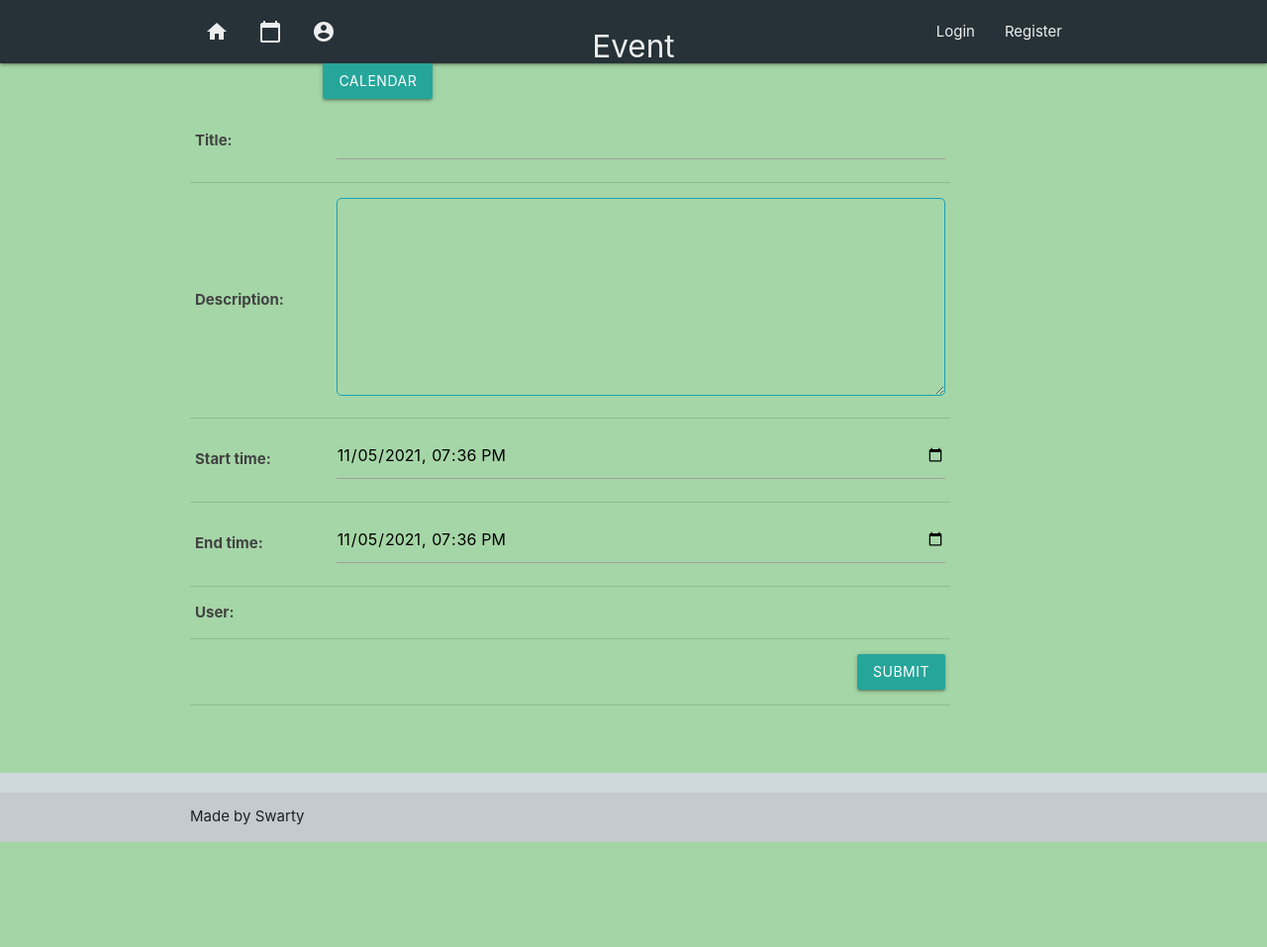
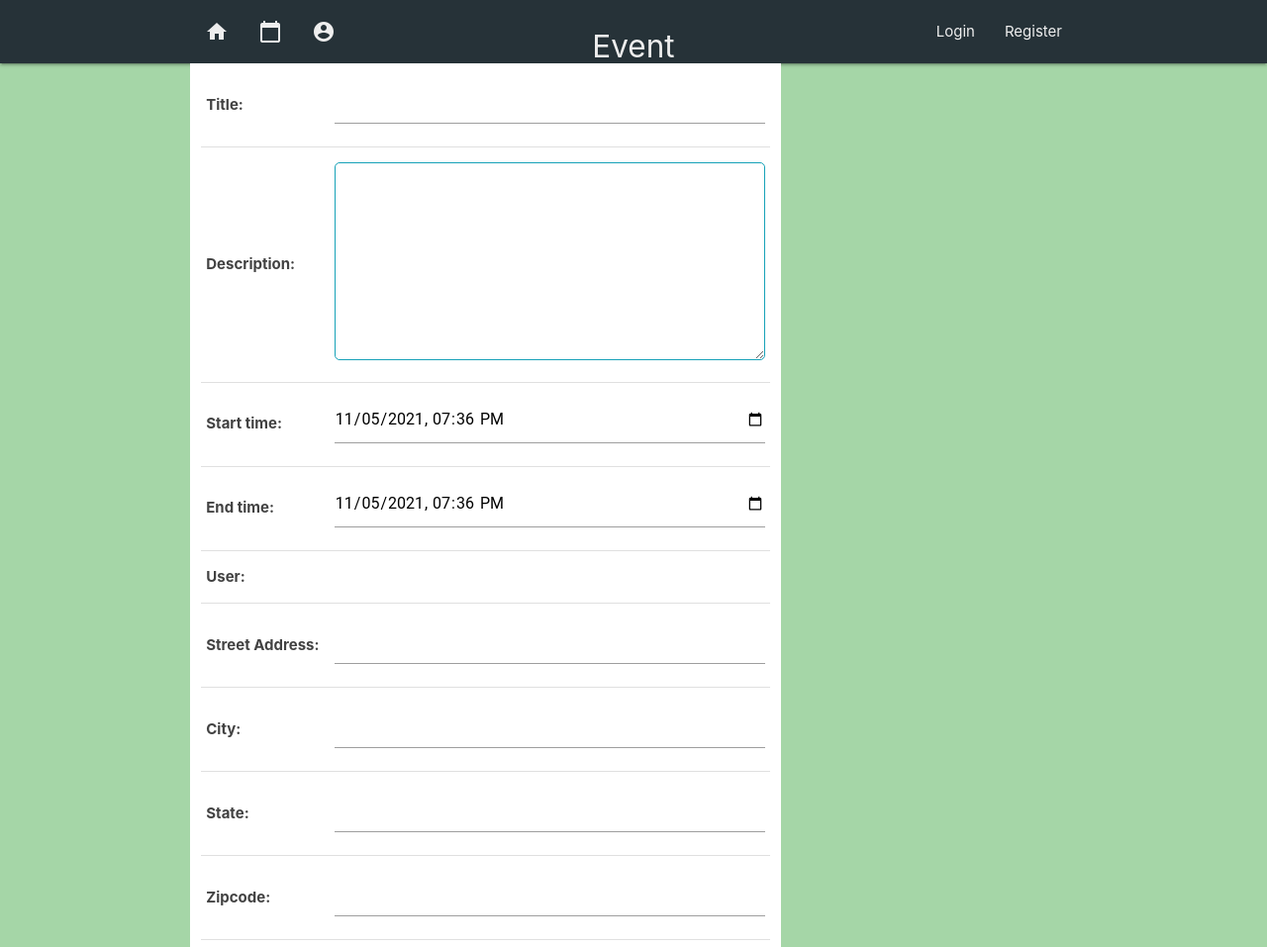
Before and after one commit to SwartyPDX/PDXCodeGuild, a Django app: page /event/new/ in a window 1280 px wide. Shown: the top 957 px of the page at 99% size. Before the commit the page ends 851 px from the top, so only its background shows below. Run offline with Django 3.2, Linux system fonts and the light colour scheme; some libraries are stand-ins or nearby versions.

Commit message:
Changes to be committed: 	new file:   fwn/fwn_app/migrations/0007_auto_20211104_1648.py 	modified:   fwn/fwn_app/models.py 	modified:   fwn/fwn_app/static/css/style.css 	new file:   fwn/fwn_app/static/gmap.js 	new file:   fwn/fwn_app/templates/account/member.html 	modified:   fwn/fwn_app/templates/account/signup.html 	modified:   fwn/fwn_app/templates/fwn_app/Idea.html 	modified:   fwn/fwn_app/templates/fwn_app/base.html 	modified:   fwn/fwn_app/templates/fwn_app/event.html 	modified:   fwn/fwn_app/templates/fwn_app/index.html 	deleted:    fwn/fwn_app/templates/fwn_app/member.html 	modified:   fwn/fwn_app/urls.py 	modified:   fwn/fwn_app/views.py

```diff
--- a/fwn/fwn_app/models.py
+++ b/fwn/fwn_app/models.py
@@ -70,6 +70,10 @@ class Event(models.Model):
     start_time = models.DateTimeField(default=datetime.now())
     end_time = models.DateTimeField(default=datetime.now())
     user = models.ForeignKey(User, on_delete=models.DO_NOTHING , null=True, related_name='event')
+    street_address  = models.CharField('Street Address', null=True, max_length=40)
+    city = models.CharField('City', null=True, max_length=40)
+    State  = models.CharField('State', null=True, max_length=16)
+    zipcode  = models.CharField('Zipcode', null=True, max_length=10)
     def __str__(self):
         return self.title
     @property
--- a/fwn/fwn_app/static/css/style.css
+++ b/fwn/fwn_app/static/css/style.css
@@ -6,8 +6,7 @@
  * Made By MaterializeCSS.com
  */
 
-nav ul a,
-nav .brand-logo {
+nav ul a, nav .brand-logo {
   color: #444;
 }
 
@@ -77,3 +76,79 @@ form {
   padding: 5px;
   width: 100%;
 }
+.sb-title {
+  position: relative;
+  top: -12px;
+  font-family: Roboto, sans-serif;
+  font-weight: 500;
+}
+
+.sb-title-icon {
+  position: relative;
+  top: -5px;
+}
+
+.card-container {
+  display: flex;
+  /* height: 300px; */
+  /* width: 600px; */
+}
+
+.panel {
+  background: white;
+  /* width: 500px; */
+  padding: 20px;
+  display: flex;
+  flex-direction: column;
+  justify-content: space-around;
+}
+
+.half-input-container {
+  display: flex;
+  justify-content: space-between;
+}
+
+.half-input {
+  max-width: 120px;
+}
+
+.map {
+  width: 600px;
+  height: 500px
+}
+
+h2 {
+  margin: 0;
+  font-family: Roboto, sans-serif;
+}
+
+input {
+  height: 30px;
+}
+
+input {
+  border: 0;
+  border-bottom: 1px solid black;
+  font-size: 14px;
+  font-family: Roboto, sans-serif;
+  font-style: normal;
+  font-weight: normal;
+}
+
+input:focus::placeholder {
+  color: white;
+}
+
+.button-cta {
+  height: 40px;
+  width: 40%;
+  background: #3367d6;
+  color: white;
+  font-size: 15px;
+  text-transform: uppercase;
+  font-family: Roboto, sans-serif;
+  border: 0;
+  border-radius: 3px;
+  box-shadow: 0 4px 8px 0 rgba(0, 0, 0, 0.48);
+  cursor: pointer;
+}
--- /dev/null
+++ b/fwn/fwn_app/static/gmap.js
@@ -0,0 +1,76 @@
+"use strict";
+
+function initMap() {
+  const componentForm = [
+    'location',
+    'locality',
+    'administrative_area_level_1',
+    'country',
+    'postal_code',
+  ];
+  const map = new google.maps.Map(document.getElementById("map"), {
+    zoom: 11,
+    center: {
+      lat: 45.5152,
+      lng: -122.6784
+    },
+    mapTypeControl: false,
+    fullscreenControl: true,
+    zoomControl: true,
+    streetViewControl: true
+  });
+  const marker = new google.maps.Marker({
+    map: map,
+    draggable: false
+  });
+  const autocompleteInput = document.getElementById('location');
+  const autocomplete = new google.maps.places.Autocomplete(autocompleteInput, {
+    fields: ["address_components", "geometry", "name"],
+    types: ["address"],
+  });
+  autocomplete.addListener('place_changed', function() {
+    marker.setVisible(false);
+    const place = autocomplete.getPlace();
+    if (!place.geometry) {
+      // User entered the name of a Place that was not suggested and
+      // pressed the Enter key, or the Place Details request failed.
+      window.alert('No details available for input: \'' + place.name + '\'');
+      return;
+    }
+    renderAddress(place);
+    fillInAddress(place);
+  });
+
+  function fillInAddress(place) { // optional parameter
+    const addressNameFormat = {
+      'street_number': 'short_name',
+      'route': 'long_name',
+      'locality': 'long_name',
+      'administrative_area_level_1': 'short_name',
+      'country': 'long_name',
+      'postal_code': 'short_name',
+    };
+    const getAddressComp = function(type) {
+      for (const component of place.address_components) {
+        if (component.types[0] === type) {
+          return component[addressNameFormat[type]];
+        }
+      }
+      return '';
+    };
+    document.getElementById('location').value = getAddressComp('street_number') + ' ' +
+      getAddressComp('route');
+    for (const component of componentForm) {
+      // Location field is handled separately above as it has different logic.
+      if (component !== 'location') {
+        document.getElementById(component).value = getAddressComp(component);
+      }
+    }
+  }
+
+  function renderAddress(place) {
+    map.setCenter(place.geometry.location);
+    marker.setPosition(place.geometry.location);
+    marker.setVisible(true);
+  }
+}
--- a/fwn/fwn_app/templates/account/signup.html
+++ b/fwn/fwn_app/templates/account/signup.html
@@ -1,6 +1,6 @@
 {% extends "account/base.html" %}
 
-{% load url from future %}
+
 {% load i18n %}
 
 {% block head_title %}{% trans "Signup" %}{% endblock %}
@@ -8,7 +8,7 @@
 {% block content %}
 
     <div class="inset">
-        <form class="signup" id="signup_form" method="post" action="{% url 'account_signup' %}">
+        <form class="signup grey-text text-darken-4" id="signup_form" method="post" action="{% url 'account_signup' %}">
           {% csrf_token %}
             {{ form.non_field_errors }}
             {{ form.username }} {{ form.username.errors }}
--- a/fwn/fwn_app/templates/fwn_app/base.html
+++ b/fwn/fwn_app/templates/fwn_app/base.html
@@ -37,14 +37,14 @@
         <!-- For large Screens -->
         <ul class="left hide-on-med-and-down white-text">
           <li><a href="/" class="grey-text text-lighten-3"><i class="material-icons grey-text text-lighten-3">home</i></a></li>
-          <li><a href="calendar/" class="grey-text text-lighten-3"><i class="material-icons grey-text text-lighten-3">calendar_today</i></a></li>
-          <li><a href="/" class="grey-text text-lighten-3"><i class="material-icons grey-text text-lighten-3">account_circle</i></a></li>
+          <li><a href="{% url 'fwn_app:calendar' %}" class="grey-text text-lighten-3"><i class="material-icons grey-text text-lighten-3">calendar_today</i></a></li>
+          <li><a href="{% url 'fwn_app:member' %}" class="grey-text text-lighten-3"><i class="material-icons grey-text text-lighten-3">account_circle</i></a></li>
         </ul>
         <!-- For Smll Screens -->
-        <ul id="nav-mobile" class="sidenav grey-text text-lighten-3">
+        <ul id="nav-mobile" class="sidenav grey-text text-lighten-3 blue-grey darken-4">
           <li><a href="/" class="grey-text text-lighten-3"><i class="material-icons grey-text text-lighten-3">home</i></a></li>
-          <li><a href="calendar/" class="grey-text text-lighten-3"><i class="material-icons grey-text text-lighten-3">calendar_today</i></a></li>
-          <li><a href="member/" class="grey-text text-lighten-3"><i class="material-icons grey-text text-lighten-3">account_circle</i></a></li>
+          <li><a href="{% url 'fwn_app:calendar' %}" class="grey-text text-lighten-3"><i class="material-icons grey-text text-lighten-3">calendar_today</i></a></li>
+          <li><a href="{% url 'fwn_app:member' %}" class="grey-text text-lighten-3"><i class="material-icons grey-text text-lighten-3">account_circle</i></a></li>
         </ul>
         </div>
       </div>
--- a/fwn/fwn_app/templates/fwn_app/event.html
+++ b/fwn/fwn_app/templates/fwn_app/event.html
@@ -1,14 +1,12 @@
 {% extends 'fwn_app/base.html' %}
-
+{% load static %}
 {% block title %}
 Event
 {% endblock %}
 
 {% block content %}
 <div class='container'>
-<div class="container">
-  <a class="btn btn-info left" href="{% url 'fwn_app:calendar' %}"> Calendar </a>
-</div>
+
 
 {% if form.errors %}
     {% for field in form %}
@@ -24,13 +22,29 @@ Event
         </div>
     {% endfor %}
 {% endif %}
+<link rel="stylesheet" href="{% static 'css/style.css' %}" />
+<script src="{% static 'gmap.js' %}" defer></script>
+<div class='row'>
+  <div class="col panel s12 m8">
+  <form method="post">
+    {% csrf_token %}
+    <table class="form form-table">
+      {{ form }}
+      <tr><td colspan="2"><img class="sb-title-icon" src="https://fonts.gstatic.com/s/i/googlematerialicons/location_pin/v5/24px.svg" alt="">
+        <span class="sb-title">Approximate location</span></td></tr>
+      <tr><td colspan="2" class="map" id="map"></td></tr>
+      <tr><td colspan="2"><input type="text" placeholder="Street or Intersection" id="location" /></td></tr>
+      <tr><td colspan="2"><input type="text" placeholder="City" id="locality" /></td></tr>
+      <tr><td colspan="2"><input type="text" class="half-input" placeholder="State/Province" id="administrative_area_level_1" />
+        <input type="text" class="half-input" placeholder="Zip/Postal code" id="postal_code" /><button type="submit" class="btn btn-info right"> Submit </button></td></tr>
+    </table>
 
-<form method="post">
-  {% csrf_token %}
-  <table class="form form-table grey-text text-darken-4">
-    {{ form }}
-    <tr><td colspan="2"><button type="submit" class="btn btn-info right"> Submit </button></td></tr>
-  </table>
-</form>
+  </form>
+  </div>
+  <div class="map" id="map"></div>
+  <script src="https://maps.googleapis.com/maps/api/js?key=AIzaSyDF_BWgak4g5AwJsPV6KU-QLtcfmqlGsaM&libraries=places&callback=initMap&channel=Wilsonville" async defer></script>
+</div>
+
+
 </div>
 {% endblock %}
--- a/fwn/fwn_app/templates/fwn_app/index.html
+++ b/fwn/fwn_app/templates/fwn_app/index.html
@@ -94,7 +94,7 @@
       <div class="row">
         <div class="col s12 center">
           <h3><i class="mdi-content-send brown-text"></i></h3>
-          <h4><a href="#" id="calendar-button" class="btn-large waves-effect waves-light grey">Calendar</a></h4>
+          <h4><a href="{% url 'fwn_app:ideas' %}" id="calendar-button" class="btn-large waves-effect waves-light grey">Ideas</a></h4>
         </div>
       </div>
 
--- a/fwn/fwn_app/urls.py
+++ b/fwn/fwn_app/urls.py
@@ -14,5 +14,6 @@ urlpatterns = [
     # path('<house>',views.household, name='house'),
     path('event/new/', views.event, name='event_new'),
     path('event/edit/<event_id>/', views.event, name='event_edit'),
-    path('accounts/profile/',views.index, name='accounts')
+    path('accounts/profile/',views.index, name='accounts'),
+    path('ideas',views.ideaList, name='ideas')
 ]
--- a/fwn/fwn_app/views.py
+++ b/fwn/fwn_app/views.py
@@ -85,10 +85,10 @@ def index(request):
 
 
 
-def member(request, profile):
-    return render(request, "fwn_app/house.html",
+def member(request):
+    return render(request, "account/member.html",
     {
-        'user':UserProfile.objects.all(),
+        'user':User.objects.all(),
 
     })
 
```
Also changed, not shown: fwn/fwn_app/templates/account/member.html (added, +8 -0 lines), fwn/fwn_app/templates/fwn_app/Idea.html (+11 -2 lines), fwn/fwn_app/templates/fwn_app/member.html (deleted, +0 -105 lines), fwn/fwn_app/migrations/0007_auto_20211104_1648.py (added).
